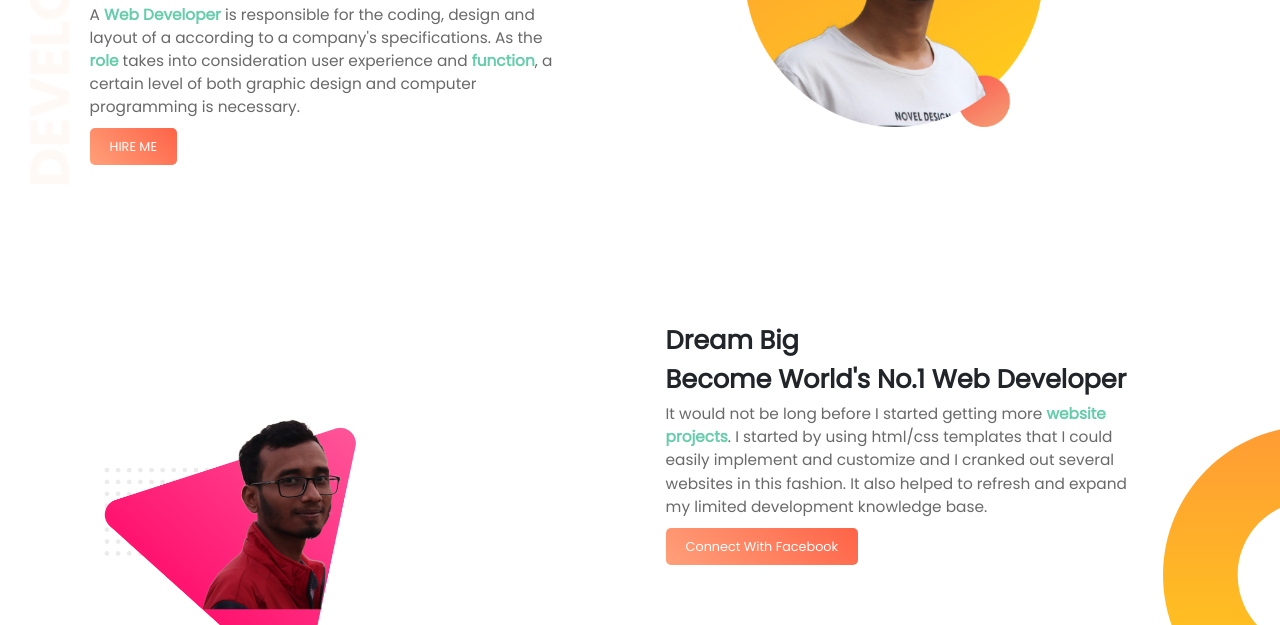
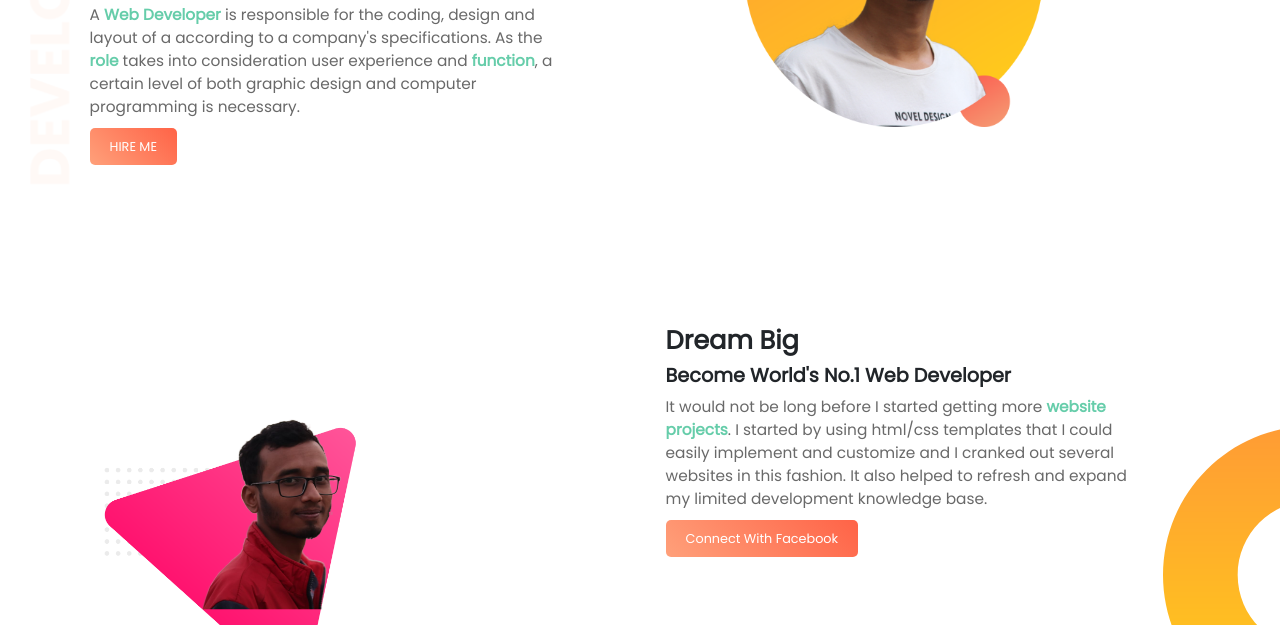
Before and after one commit to JahidulIslam1/Jahid-bootstrap, a plain HTML site: page index.html in a window 1280 px wide. Shown: the part 175-800 px from the top of the page. Drawn offline with nearby package versions, Linux system fonts and the light colour scheme.

Commit message:
final update

```diff
--- a/index.html
+++ b/index.html
@@ -31,7 +31,7 @@
 
 <div class="container-sm">
     <h2 style="font-size:2vw;" class="text-sm-left"> <b>Dream Big</b> </h2>
-    <h3 style="font-size:2vw;"> <b>Become World's No.1 Web Developer</b> </h3>
+    <h3 style="font-size:1.5vw;"> <b>Become World's No.1 Web Developer</b> </h3>
     <p style="font-size:1.2vw">
     It would not be long before I started getting more <b><span class="color1">website projects</span></b>. I started by using html/css templates that I could easily implement and customize and I cranked out several websites in this fashion. It also helped to refresh and expand my limited development knowledge base.
     </p>
```
